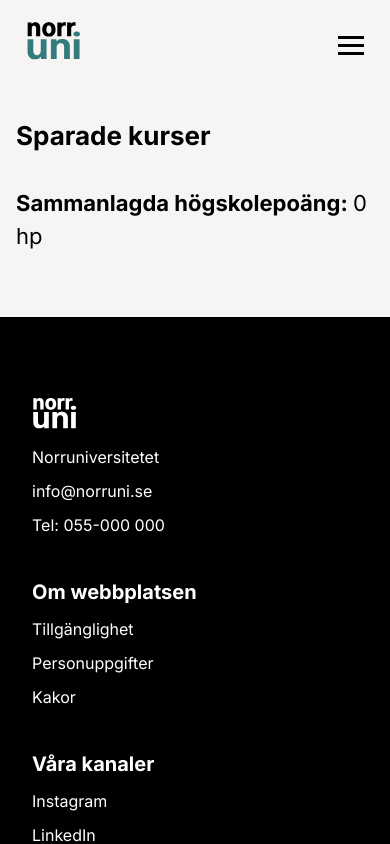
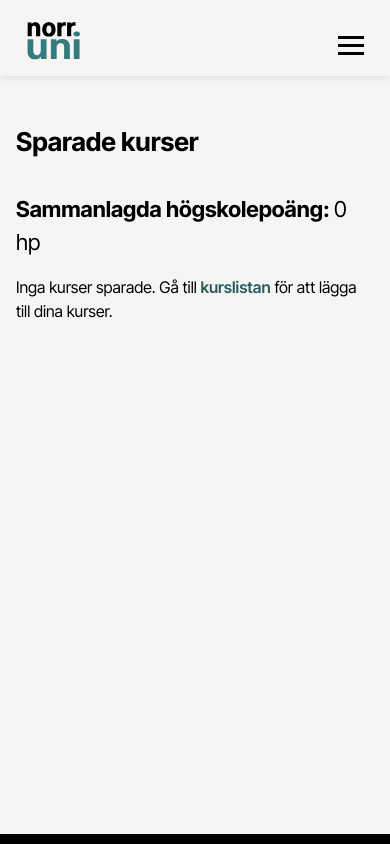
Before and after one commit to elisalindstrom/dt208g_project, an Angular app: page /schedule in a window 390 px wide. Shown: the top 844 px of the page. Built offline with nearby package versions, Linux system fonts and the light colour scheme.

Commit message:
begränsat renderingen av kurser och lagt till "visa fler" knapp

```diff
--- a/src/app/app.scss
+++ b/src/app/app.scss
@@ -6,4 +6,16 @@
 
 .main {
     margin-top: 100px;
+    padding-top: 1.5rem;
+    padding-bottom: 2rem;
+    min-height: calc(100vh - 200px);
 }
+
+@media screen and (max-width: 800px) {
+    .main {
+        margin-top: 90px;
+        padding-top: 1rem;
+        padding-bottom: 1rem;
+        min-height: calc(100vh - 100px);
+    }
+}
--- a/src/app/components/footer/footer.scss
+++ b/src/app/components/footer/footer.scss
@@ -7,7 +7,7 @@
     max-width: 1280px;
     margin-left: auto;
     margin-right: auto;
-    padding: 4rem 6rem;
+    padding: 6rem 6rem;
 }
 
 .footer-section {
--- a/src/app/components/header/header.scss
+++ b/src/app/components/header/header.scss
@@ -5,8 +5,8 @@
     backdrop-filter: blur(14px);
     -webkit-backdrop-filter: blur(14px);
     background-color: #f6f5f4c5;
-    border-bottom: 1px solid #f6f5f41a;
-    min-height: 90px;
+    min-height: 95px;
+    box-shadow: 0 1px 8px rgba(0, 0, 0, 0.1);
 }
 
 .header-content {
@@ -15,7 +15,6 @@
     justify-content: space-between;
     max-width: 1280px;
     margin-top: 10px;
-    margin-bottom: 6px;
     margin-left: auto;
     margin-right: auto;
 }
@@ -39,7 +38,7 @@
         font-weight: 400;
 
         a {
-            padding: 0.5rem 1rem;
+            padding: 1rem;
             border-radius: 10px;
 
             &:hover {
--- a/src/app/pages/courses/courses.html
+++ b/src/app/pages/courses/courses.html
@@ -17,7 +17,8 @@
         </form>
 
         <div class="search-result-top">
-            <h2>Sökresultat: <span class="length">Visar {{ sortedCourses().length }} kurser</span>
+            <h2>Sökresultat: <span class="length">Visar {{ visibleSortedCourses().length }} av {{ sortedCourses().length
+                    }} kurser</span>
             </h2>
 
             <div class="sort-control">
@@ -40,7 +41,7 @@
             <p class="empty-list">Sökningen gav inget resultat.</p>
             }
 
-            @for (course of sortedCourses(); track course.courseCode + '-' + course.subjectCode) {
+            @for (course of visibleSortedCourses(); track course.courseCode + '-' + course.subjectCode) {
             <div class="course-card">
                 <p class="course-card-head">{{ course.subject }}</p>
                 <div class="course-card-content">
@@ -62,5 +63,9 @@
             }
         </div>
 
+        <div class="show-more-container">
+            <button class="show-more-btn" (click)="showMoreCourses()">Visa fler kurser</button>
+        </div>
+
     </section>
 </div>
--- a/src/app/pages/courses/courses.scss
+++ b/src/app/pages/courses/courses.scss
@@ -78,7 +78,7 @@ $card-background-color: #FFFFFF;
          gap: 8px;
 
          span {
-            margin-bottom: 16px;
+            margin-bottom: 8px;
 
             a {
                color: #285b5d;
@@ -107,6 +107,13 @@ $card-background-color: #FFFFFF;
    }
 }
 
+.show-more-container {
+   display: flex;
+   align-items: center;
+   justify-content: center;
+   margin-top: 16px;
+}
+
 input,
 select {
    font-size: 16px;
@@ -123,6 +130,11 @@ button {
       color: #000000;
       border: 1px solid #000000;
    }
+}
+
+.show-more-btn {
+   background-color: #285b5d;
+   max-width: 600px;
 }
 
 @media screen and (max-width: 950px) {
--- a/src/app/pages/courses/courses.ts
+++ b/src/app/pages/courses/courses.ts
@@ -11,12 +11,14 @@ import { ScheduleService } from '../../services/schedule-service';
   styleUrl: './courses.scss',
 })
 export class Courses {
+  // SIGNALS
   courses = signal<Course[]>([]);
   filterInput = signal(""); // Filtrering
   sortOrder = signal(""); // Sortering
   selectedSubject = signal(""); // Ämne
+  visibleCourses = signal(24); // Kurser som visas
 
-  // Services
+  // SERVICES
   courseService = inject(CourseService);
   scheduleService = inject(ScheduleService);
 
@@ -24,6 +26,12 @@ export class Courses {
   ngOnInit(): void {
     this.loadCourses();
   }
+
+  // COMPUTED
+  // Visa fler kurser
+  visibleSortedCourses = computed(() => {
+    return this.sortedCourses().slice(0, this.visibleCourses());
+  })
 
   // Filtrering
   filteredCourses = computed(() => {
@@ -48,7 +56,7 @@ export class Courses {
     return filtered;
   })
 
-  // Ämnen från API
+  // Alla ämnen
   subjects = computed(() => {
     const allSubjects = this.courses().map(course => course.subject);
 
@@ -99,15 +107,20 @@ export class Courses {
     return this.filteredCourses();
   })
 
+  // UI
+  // Lägg till kurs
+  addCourse(course: Course) {
+    this.scheduleService.addCourse(course);
+  }
+
   // Kontroll om kurs sparats för ändring av knapps UI
   courseAdded(courseCode: string): boolean {
-    // Returnerar true/false
     return this.scheduleService.scheduleCourses().some(c => c.courseCode === courseCode);
   }
 
-  // Lägg till kurs
-  addCourse(course: Course) {
-    this.scheduleService.addCourse(course);
+  // Visa fler kurser
+  showMoreCourses() {
+    this.visibleCourses.update(value => value + 24);
   }
 
   // Ändrar signalvärdet för filtrering
@@ -125,6 +138,7 @@ export class Courses {
     this.sortOrder.set(order);
   }
 
+  // API
   // Anropar course-service
   async loadCourses() {
     try {
--- a/src/app/pages/not-found/not-found.html
+++ b/src/app/pages/not-found/not-found.html
@@ -1 +1,6 @@
-<p>not-found works!</p>
+<div class="content">
+    <h1>Sidan kunde inte hittas</h1>
+    <p>Det kan bero på att sidan är borttagen eller att en länk du klickat på inte fungerar som den ska.</p>
+    <p>Klicka på bakåt-knappen i din webbläsare för att gå tillbaka till sidan du kom från eller använd menyn längst upp
+        på sidan.</p>
+</div>
--- a/src/app/pages/not-found/not-found.scss
+++ b/src/app/pages/not-found/not-found.scss
@@ -0,0 +1,11 @@
+.content {
+    max-width: 1280px;
+    margin-left: auto;
+    margin-right: auto;
+    padding: 1rem;
+
+    p {
+        margin-top: 16px;
+        margin-bottom: 16px;
+    }
+}
--- a/src/app/pages/schedule/schedule.html
+++ b/src/app/pages/schedule/schedule.html
@@ -7,6 +7,10 @@
                 </h2>
             </div>
         </div>
+        @if (scheduleService.scheduleCourses().length === 0) {
+        <p class="empty-list">Inga kurser sparade. Gå till <a routerLink="/courses">kurslistan</a> för att lägga
+            till dina kurser.</p>
+        }
         <div class="course-list">
             @for (course of scheduleService.scheduleCourses(); track course.courseCode + '-' + course.subjectCode) {
             <div class="course-card">
--- a/src/app/pages/schedule/schedule.scss
+++ b/src/app/pages/schedule/schedule.scss
@@ -56,7 +56,11 @@ $card-background-color: #FFFFFF;
             gap: 8px;
 
             span {
-                margin-bottom: 16px;
+                margin-bottom: 8px;
+            }
+        }
+    }
+}
 
 a {
     color: #285b5d;
@@ -65,10 +69,6 @@ $card-background-color: #FFFFFF;
 
     &:hover {
         text-decoration: underline;
-                    }
-                }
-            }
-        }
     }
 }
 
--- a/src/app/pages/schedule/schedule.ts
+++ b/src/app/pages/schedule/schedule.ts
@@ -1,10 +1,11 @@
 import { Component, inject } from '@angular/core';
 import { ScheduleService } from '../../services/schedule-service';
 import { Course } from '../../interfaces/course';
+import { RouterLink } from "@angular/router";
 
 @Component({
   selector: 'app-schedule',
-  imports: [],
+  imports: [RouterLink],
   templateUrl: './schedule.html',
   styleUrl: './schedule.scss',
 })
--- a/src/styles.scss
+++ b/src/styles.scss
@@ -1,9 +1,9 @@
 /* You can add global styles to this file, and also import other style files */
-@import url('https://fonts.googleapis.com/css2?family=Inter:ital,opsz,wght@0,14..32,100..900;1,14..32,100..900&display=swap');
+@import url('https://fonts.googleapis.com/css2?family=Inter+Tight:ital,wght@0,100..900;1,100..900&display=swap');
 
 $primary-color: #f6f5f4;
 $text-color: #000000;
-$font-stack: "Inter", Arial, sans-serif;
+$font-stack: "Inter Tight", Arial, sans-serif;
 
 * {
     box-sizing: border-box;
@@ -17,6 +17,10 @@ body {
     font-family: $font-stack;
     font-size: 16px;
     line-height: 1.5;
+}
+
+p {
+    max-width: 65ch;
 }
 
 h1 {
```
Also changed, not shown: 1 other file (tests, documents, lock files or other folders). Lines whose indentation alone changed are shown as unchanged.
